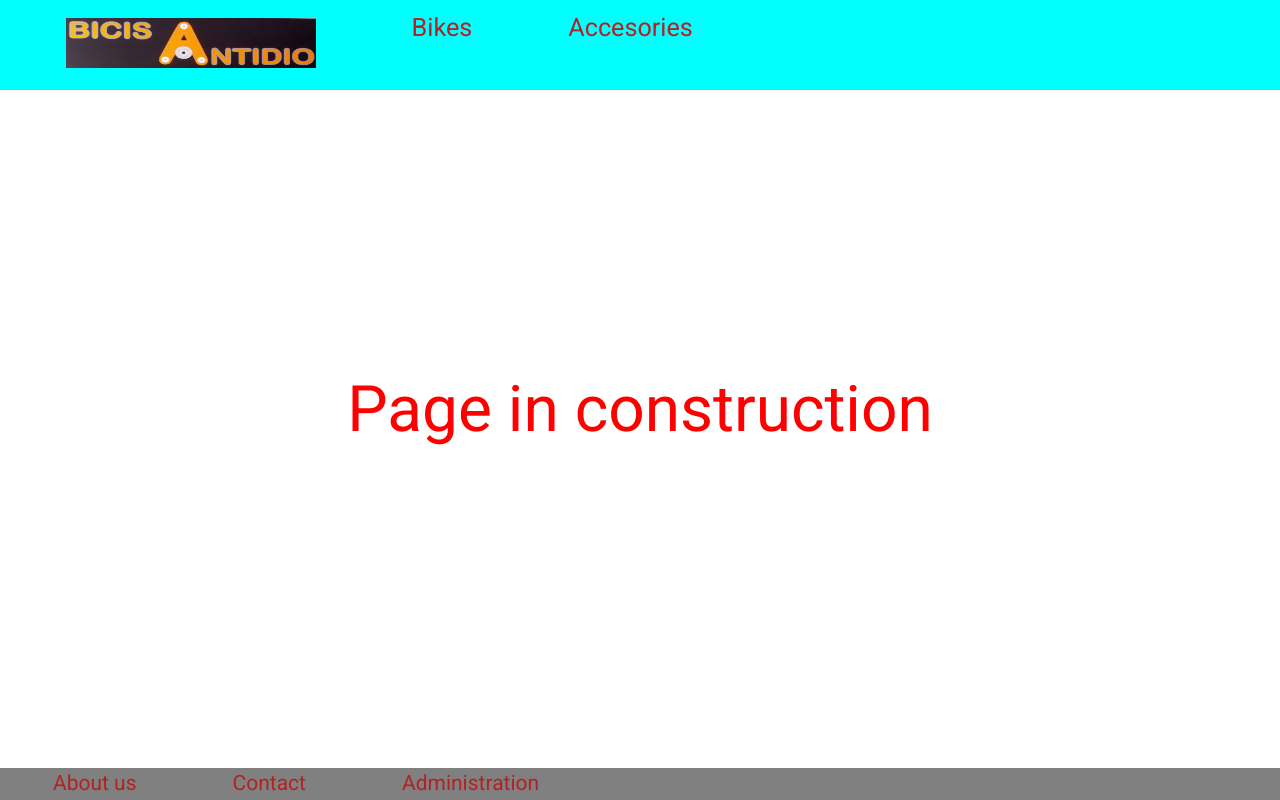
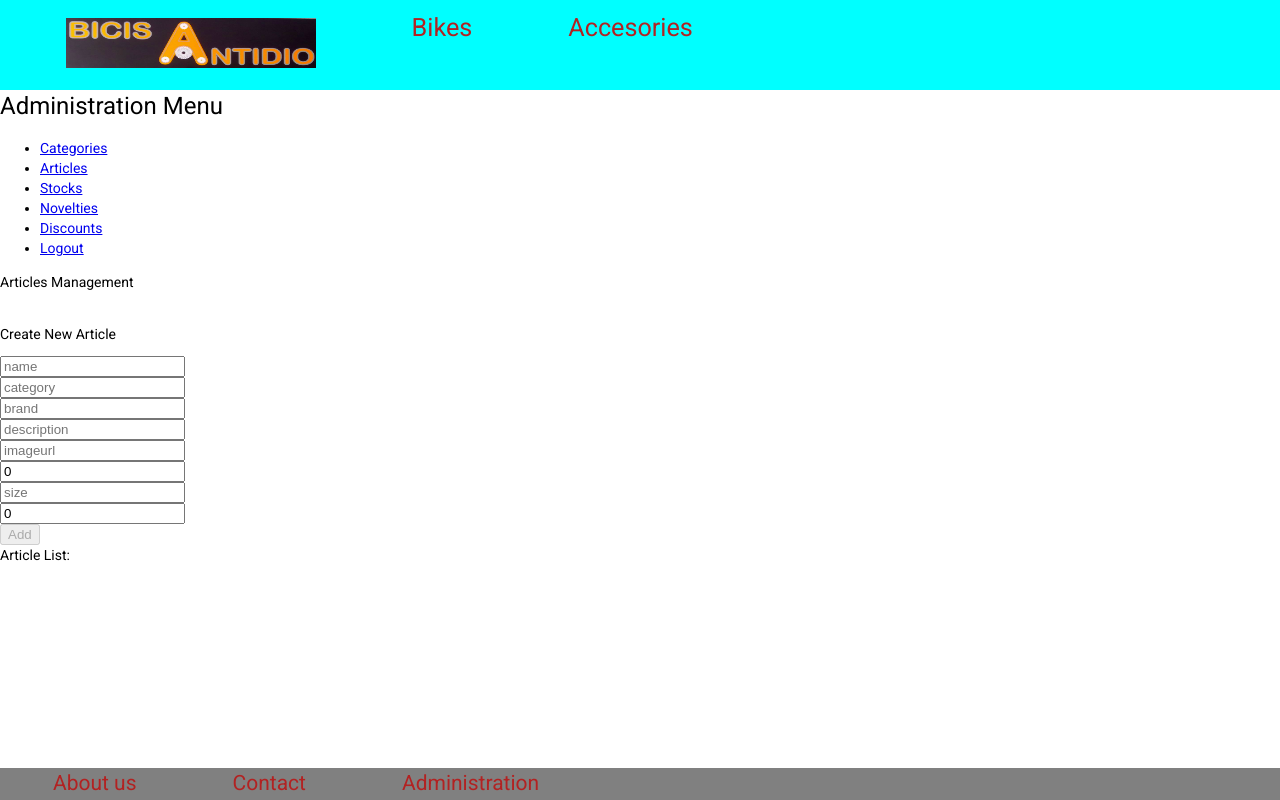
Before and after one commit to sofidelaf/Ironhack-final-project, an Angular app in the folder frontend-app/: page /administration/articles in a window 1280 px wide. Built offline with nearby package versions, Linux system fonts and the light colour scheme.

Commit message:
feat(frontend): add articles management in administration

```diff
--- a/frontend-app/src/app/app-routing.module.ts
+++ b/frontend-app/src/app/app-routing.module.ts
@@ -2,6 +2,7 @@ import { NgModule } from '@angular/core';
 import { RouterModule, Routes } from '@angular/router';
 import { AboutusComponent } from './components/aboutus/aboutus.component';
 import { AdministrationComponent } from './components/administration/administration.component';
+import { ArticlesComponent } from './components/articles/articles.component';
 import { BikesComponent } from './components/bikes/bikes.component';
 import { CategoriesComponent } from './components/categories/categories.component';
 import { ContactComponent } from './components/contact/contact.component';
@@ -36,7 +37,8 @@ const routes: Routes = [
     component: AdministrationComponent,
     canActivate: [AuthGuard],
     children: [
-      {path: 'categories', component: CategoriesComponent}
+      {path: 'categories', component: CategoriesComponent},
+      {path: 'articles', component: ArticlesComponent}
     ]},
     {path: '', redirectTo: '/', pathMatch: 'full'}
   ,
--- a/frontend-app/src/app/app.module.ts
+++ b/frontend-app/src/app/app.module.ts
@@ -23,6 +23,7 @@ import { LoginFormComponent } from './components/login-form/login-form.component
 import { AuthGuard } from './utils/auth.guard';
 import { AdministrationComponent } from './components/administration/administration.component';
 import { CategoriesComponent } from './components/categories/categories.component';
+import { ArticlesComponent } from './components/articles/articles.component';
 
 @NgModule({
   declarations: [
@@ -39,7 +40,8 @@ import { CategoriesComponent } from './components/categories/categories.componen
     DiscountItemComponent,
     LoginFormComponent,
     AdministrationComponent,
-    CategoriesComponent
+    CategoriesComponent,
+    ArticlesComponent
   ],
   imports: [
     BrowserModule,
--- /dev/null
+++ b/frontend-app/src/app/components/articles/articles.component.html
@@ -0,0 +1,20 @@
+<div>
+    <p>Articles Management</p><br>
+    <p>Create New Article</p>
+    <input type="text" placeholder="name" [(ngModel)]="name" name="name"> <br>
+    <input type="text" placeholder="category" [(ngModel)]="category" name="category"> <br>
+    <input type="text" placeholder="brand" [(ngModel)]="brand" name="brand"> <br>
+    <input type="text" placeholder="description" [(ngModel)]="description" name="description"> <br>
+    <input type="text" placeholder="imageurl" [(ngModel)]="imageurl" name="imageurl"> <br>
+    <input type="number" placeholder="price" [(ngModel)]="price" name="price"> <br>
+    <input type="text" placeholder="size" [(ngModel)]="size" name="size"> <br>
+    <input type="number" placeholder="units" [(ngModel)]="units" name="units"> <br>
+    <button type="submit" [disabled]="isButtonDisabled()" (click)="addArticle()">Add</button>
+
+    <p>Article List:</p>
+    <div *ngFor="let article of articleList; let i = index">
+        <p>{{i}} {{article.id}} {{article.name}} {{article.category}} {{article.brand}} {{article.description}} {{article.imageurl}} {{article.price}}
+            {{article.stocklist}}
+        </p>
+    </div>
+</div>
--- /dev/null
+++ b/frontend-app/src/app/components/articles/articles.component.ts
@@ -0,0 +1,74 @@
+import { Component, OnInit } from '@angular/core';
+import { ArticleCreate } from 'src/app/models/article-create.model';
+import { Article } from 'src/app/models/article.model';
+import { ArticlesManagementService } from 'src/app/services/articles-management.service';
+
+@Component({
+  selector: 'app-articles',
+  templateUrl: './articles.component.html',
+  styleUrls: ['./articles.component.css']
+})
+export class ArticlesComponent implements OnInit {
+
+  articleList: Article[];
+  name: string;
+  category: string;
+  brand: string;
+  description: string;
+  imageurl: string;
+  price: number;
+  size: string;
+  units: number;
+
+  constructor(private articleManagementService: ArticlesManagementService) {
+    this.articleList = [];
+    this.name = "";
+    this.category = "";
+    this.brand = "";
+    this.description = "";
+    this.imageurl = "";
+    this.price = 0;
+    this.size = "";
+    this.units = 0;
+  }
+
+  ngOnInit(): void {
+    this.getArticles();
+  }
+
+  getArticles() {
+    this.articleManagementService.getArticles().subscribe({
+      next: dataResult => {
+        this.articleList = dataResult;
+      }
+      ,
+      error: error => {
+        console.error("Ther was an error!", error);
+      }
+    })
+  }
+
+  addArticle() {
+    const newArticle: ArticleCreate = new ArticleCreate(this.name, this.category,this.brand, this.description, this.imageurl,
+      this.price, this.size, this.units);
+
+    this.articleManagementService.addArticle(newArticle).then(
+      result => {
+        this.getArticles();
+        this.name = "";
+        this.category = "";
+        this.brand = "";
+        this.description = "";
+        this.imageurl = "";
+        this.price = 0;
+        this.size = "";
+        this.units = 0;
+      }
+    ).catch(e => console.error("There was an error!", e));
+  }
+
+  isButtonDisabled(): boolean {
+    return ((this.name == "") || (this.category == "") || (this.brand == "") || (this.description == "") || (this.imageurl == "")
+      || (this.price == 0) || (this.size == "") || (this.units == 0))
+  }
+}
--- /dev/null
+++ b/frontend-app/src/app/models/article-create.model.ts
@@ -0,0 +1,65 @@
+export class ArticleCreate {
+
+    constructor(
+        private _name: string,
+        private _category: string,
+        private _brand: string,
+        private _description: string,
+        private _imageurl: string,
+        private _price: number,
+        private _size: string,
+        private _units: number
+    ){
+
+    }
+
+    public get units(): number {
+        return this._units;
+    }
+    public set units(value: number) {
+        this._units = value;
+    }
+    public get size(): string {
+        return this._size;
+    }
+    public set size(value: string) {
+        this._size = value;
+    }
+    public get price(): number {
+        return this._price;
+    }
+    public set price(value: number) {
+        this._price = value;
+    }
+    public get imageurl(): string {
+        return this._imageurl;
+    }
+    public set imageurl(value: string) {
+        this._imageurl = value;
+    }
+    public get description(): string {
+        return this._description;
+    }
+    public set description(value: string) {
+        this._description = value;
+    }
+    public get brand(): string {
+        return this._brand;
+    }
+    public set brand(value: string) {
+        this._brand = value;
+    }
+    public get category(): string {
+        return this._category;
+    }
+    public set category(value: string) {
+        this._category = value;
+    }
+    public get name(): string {
+        return this._name;
+    }
+    public set name(value: string) {
+        this._name = value;
+    }
+
+}
--- /dev/null
+++ b/frontend-app/src/app/services/articles-management.service.ts
@@ -0,0 +1,44 @@
+import { HttpClient } from '@angular/common/http';
+import { Injectable } from '@angular/core';
+import { Observable } from 'rxjs';
+import { ArticleCreate } from '../models/article-create.model';
+import { Article } from '../models/article.model';
+import { AuthenticationService } from './authentication.service';
+
+@Injectable({
+  providedIn: 'root'
+})
+export class ArticlesManagementService {
+
+  readonly baseUrl = 'http://localhost:8080';
+
+  constructor(private http: HttpClient, private authenticationService: AuthenticationService) { }
+
+  getArticles(): Observable<Article[]> {
+    return this.http.get<Article[]>(this.baseUrl + '/articles', {headers: this.authenticationService.createJwtHeader()});
+  }
+
+  addArticle(article: ArticleCreate): Promise<Article> {
+
+    const body = {
+      name: article.name,
+      category: article.category,
+      brand: article.brand,
+      description: article.description,
+      imageUrl: article.imageurl,
+      price: article.price,
+      size: article.size,
+      units: article.units
+    }
+    return this.http.post<Article>(
+      this.baseUrl + '/articles', body, {headers: this.authenticationService.createJwtHeader()}
+      ).toPromise()
+      .then(response => response as Article)
+      .catch(this.handleError);
+  }
+
+  private handleError(error: any): Promise<any> {
+    console.error("There was an error!", error);
+    return Promise.reject(error.message || error);
+  }
+}
```
Also changed, not shown: frontend-app/src/app/components/articles/articles.component.css (added), 2 other files (tests, documents, lock files or other folders).
